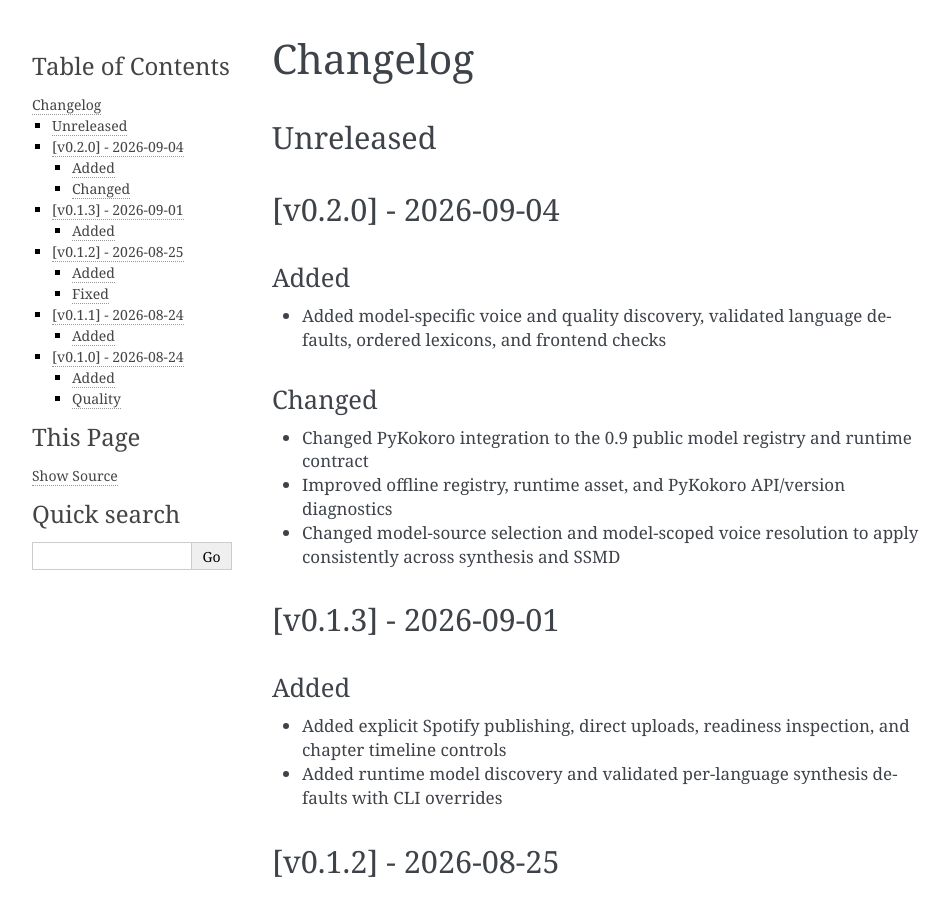
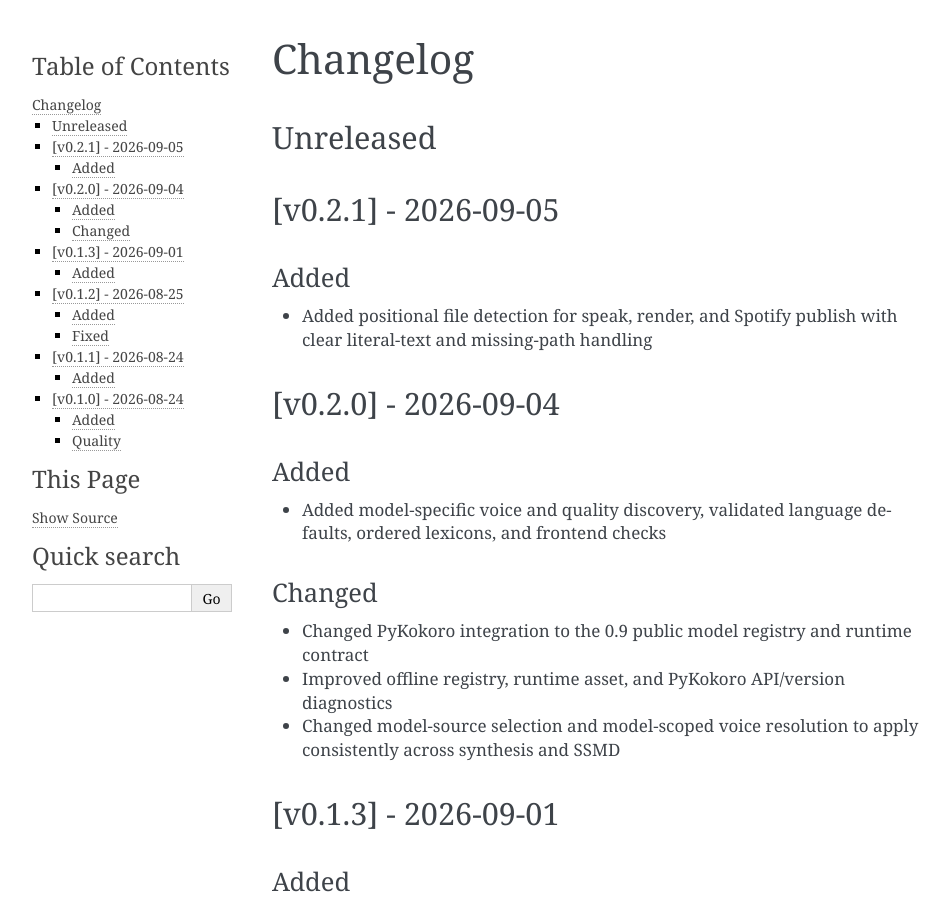
Before and after one commit to buchwandler/readio, a Sphinx documentation site: the page built from docs/changelog.md, in a window 1280 px wide and 900 px high. Shown: the whole window, without its empty margins (148-1098 px from the left). Built offline with Sphinx 7.4.7, drawn with Linux system fonts in a browser that asks for light colours.

Commit message:
docs: publish v0.2.1 changelog

```diff
--- a/docs/changelog.md
+++ b/docs/changelog.md
@@ -1,6 +1,12 @@
 # Changelog
 
 ## Unreleased
+
+## [v0.2.1] - 2026-09-05
+### Added
+- Added positional file detection for speak, render, and Spotify publish with clear literal-text and missing-path handling
+
+<!-- generated by releaseledger -->
 
 ## [v0.2.0] - 2026-09-04
 
```
Also changed, not shown: .ledger/releaseledger/data/ledgers/main/releases/v0.2.1/entries/entry-0001.md (added), .ledger/releaseledger/data/ledgers/main/releases/v0.2.1/release.md (added), 2 other files.
